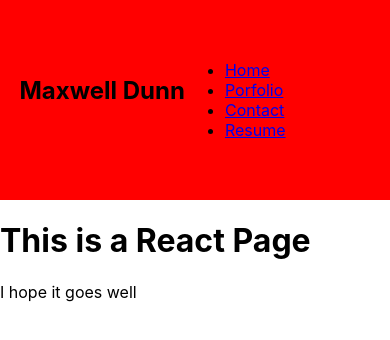
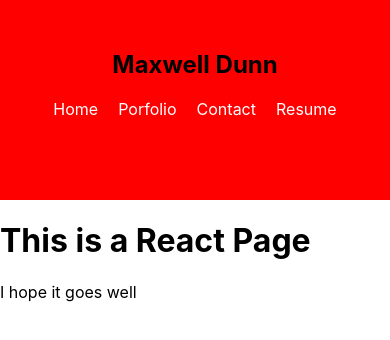
Before and after one commit to maxd66/react-portfolio-v2, a React (Create React App) app: page / in a window 390 px wide. Shown: the top 340 px of the page. Built offline with nearby package versions, Linux system fonts and the light colour scheme.

Commit message:
added some styles for fixing mobile layout

```diff
--- a/src/App.css
+++ b/src/App.css
@@ -1,11 +1,30 @@
+/* Styles for the nav bar */
+
 nav {
   height: 200px;
   background: red;
   display: flex;
+  flex-direction: column;
   align-items: center;
 }
 
 nav h1 {
-  margin-top: 0px;
-  padding-left: 5%;
+  margin-top: 50px;
+  /* padding-left: 5%; */
 }
+
+nav ul {
+  margin: 0px;
+  padding: 0px 0px 0px 20px;
+  padding-inline-start: 0px;
+}
+
+nav li {
+  display: inline;
+  margin: 10px;
+}
+
+nav a {
+  text-decoration: none;
+  color: white;
+}
```
